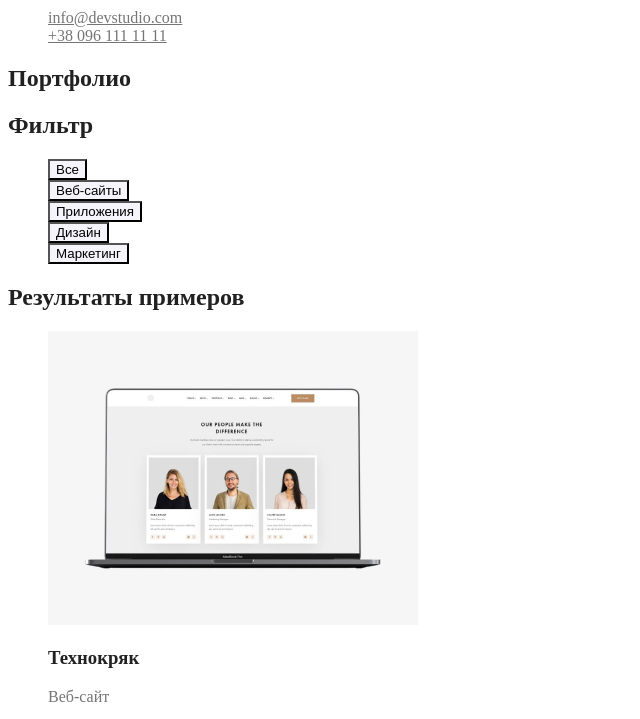
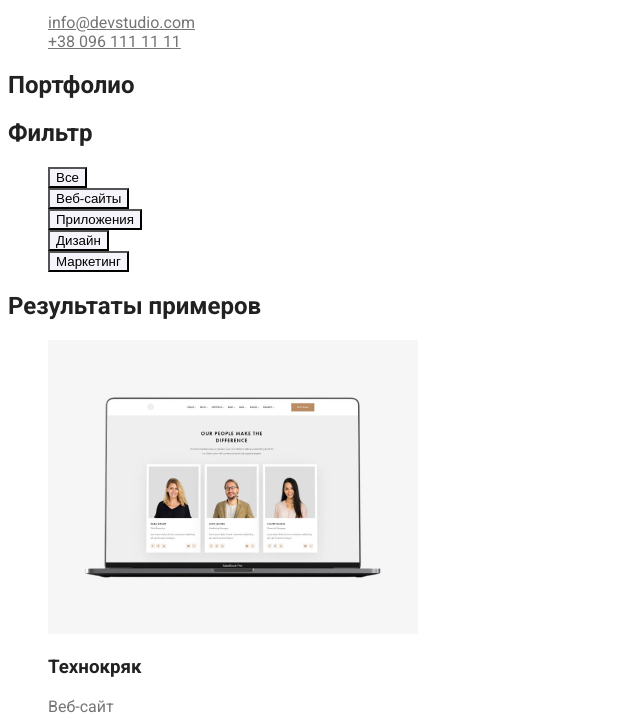
Before and after one commit to Serhii1883/goit-markup-hw-02, a plain HTML site: page portfolio.html in a window 1280 px wide. Shown: the part 103-822 px from the top of the page, without its empty margins (0-640 px from the left). Drawn offline with Linux system fonts and the light colour scheme.

Commit message:
google fonts

```diff
--- a/css/styles.css
+++ b/css/styles.css
@@ -15,6 +15,7 @@
 }
 
 body {
+    font-family: 'Roboto', 'Helvetica Neue', 'Verdana', sans-serif;
     background-color: var(--main-bg-color);
     color: var(--main-text-color);
 }
--- a/portfolio.html
+++ b/portfolio.html
@@ -6,7 +6,11 @@
     <meta name="viewport" content="width=device-width, initial-scale=1.0">
     <title>WebStudio Потрфолио</title>
     <link rel="stylesheet" href="./css/styles.css"/>
+    <link rel="preconnect" href="https://fonts.googleapis.com">
+    <link rel="preconnect" href="https://fonts.gstatic.com" crossorigin>
+    <link href="https://fonts.googleapis.com/css2?family=Raleway:wght@700&family=Roboto:wght@400;500;700;900&display=swap" rel="stylesheet">
 </head>
+
 <body>
    <!-- portfolio page header -->
    <header>
```
Also changed, not shown: index.html (+3 -0 lines).
